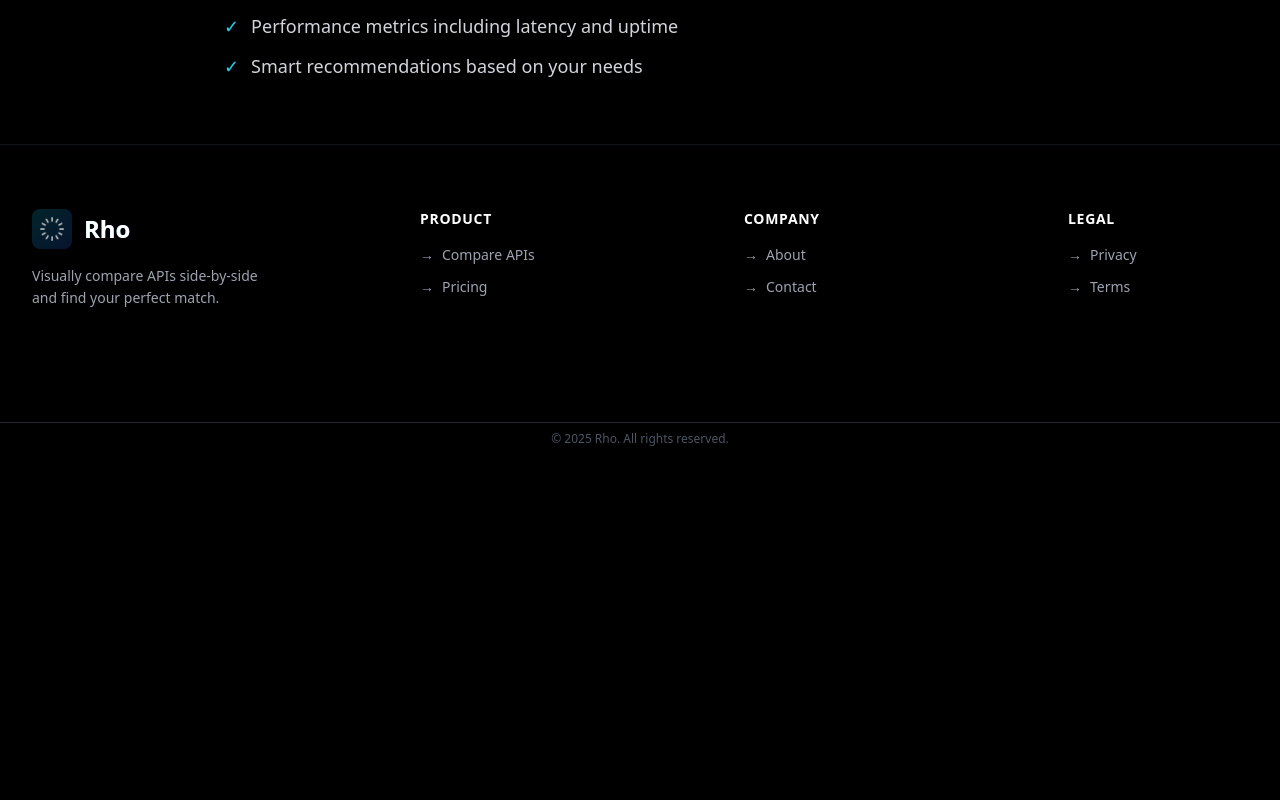
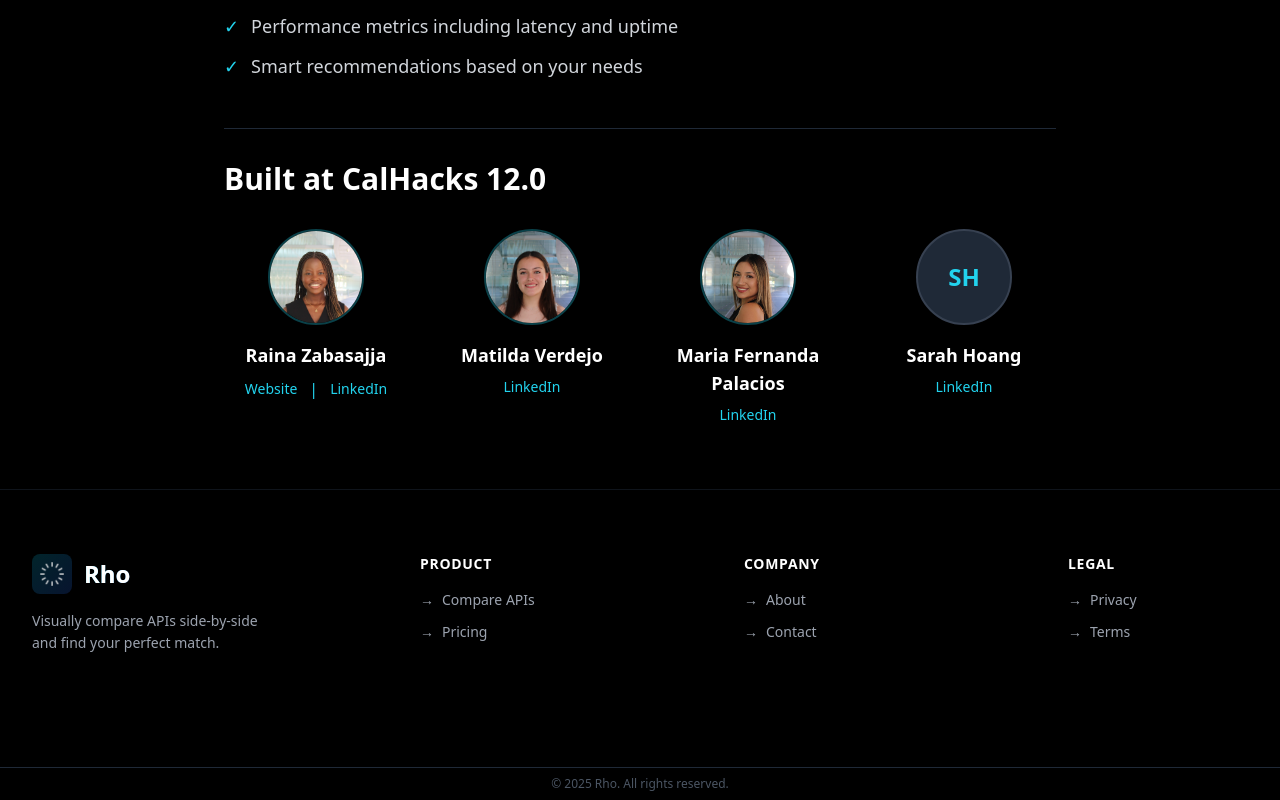
Before and after one commit to rainazab/CH12.0, a Next.js app in the folder rho-api-platform/: page /about in a window 1280 px wide. Shown: the part 993-1793 px from the top of the page. Before the commit the page ends 1448 px from the top, so only its background shows below. Built offline with nearby package versions, Linux system fonts and the light colour scheme; no server answers.

Commit message:
Update About page: fix team member image, add initials for Sarah, add separator between links

```diff
--- a/rho-api-platform/app/about/page.tsx
+++ b/rho-api-platform/app/about/page.tsx
@@ -57,6 +57,80 @@
               </li>
             </ul>
           </section>
+
+          <section className="space-y-8 pt-8 border-t border-gray-800">
+            <h2 className="text-3xl font-bold text-white">Built at CalHacks 12.0</h2>
+            <div className="grid md:grid-cols-4 gap-8">
+              {[
+                {
+                  name: 'Raina Zabasajja',
+                  image: '/rz.jpg',
+                  website: 'www.rainazab.com',
+                  linkedin: 'https://www.linkedin.com/in/rainazab/',
+                },
+                {
+                  name: 'Matilda Verdejo',
+                  image: '/mv.jpg',
+                  website: null,
+                  linkedin: 'https://www.linkedin.com/in/matildaverdejo/',
+                },
+                {
+                  name: 'Maria Fernanda Palacios',
+                  image: '/fp.jpg',
+                  website: null,
+                  linkedin: 'https://www.linkedin.com/in/maria-fernanda-palacios/',
+                },
+                {
+                  name: 'Sarah Hoang',
+                  image: null,
+                  website: null,
+                  linkedin: 'https://www.linkedin.com/in/sarah-hoang-compsci/',
+                },
+              ].map((member, idx) => (
+                <div key={idx} className="text-center">
+                  {member.image ? (
+                    <div className="mb-4 flex justify-center">
+                      <img
+                        src={member.image}
+                        alt={member.name}
+                        className="w-24 h-24 rounded-full object-cover border-2 border-cyan-400/30"
+                      />
+                    </div>
+                  ) : (
+                    <div className="mb-4 flex justify-center">
+                      <div className="w-24 h-24 rounded-full bg-gray-800 flex items-center justify-center border-2 border-gray-700">
+                        <span className="text-2xl font-bold text-cyan-400">{member.name.split(' ').map(n => n[0]).join('')}</span>
+                      </div>
+                    </div>
+                  )}
+                  <h3 className="font-semibold text-white mb-2 text-lg">{member.name}</h3>
+                  <div className="flex justify-center gap-3 flex-wrap items-center">
+                    {member.website && (
+                      <>
+                        <a
+                          href={`https://${member.website}`}
+                          target="_blank"
+                          rel="noopener noreferrer"
+                          className="text-sm text-cyan-400 hover:text-cyan-300 transition"
+                        >
+                          Website
+                        </a>
+                        <span className="text-cyan-400">|</span>
+                      </>
+                    )}
+                    <a
+                      href={member.linkedin}
+                      target="_blank"
+                      rel="noopener noreferrer"
+                      className="text-sm text-cyan-400 hover:text-cyan-300 transition"
+                    >
+                      LinkedIn
+                    </a>
+                  </div>
+                </div>
+              ))}
+            </div>
+          </section>
         </div>
       </div>
     </div>
--- a/rho-api-platform/app/pricing/page.tsx
+++ b/rho-api-platform/app/pricing/page.tsx
@@ -240,7 +240,6 @@
               </div>
             ))}
           </div>
-
         </div>
       </div>
     </div>
```
